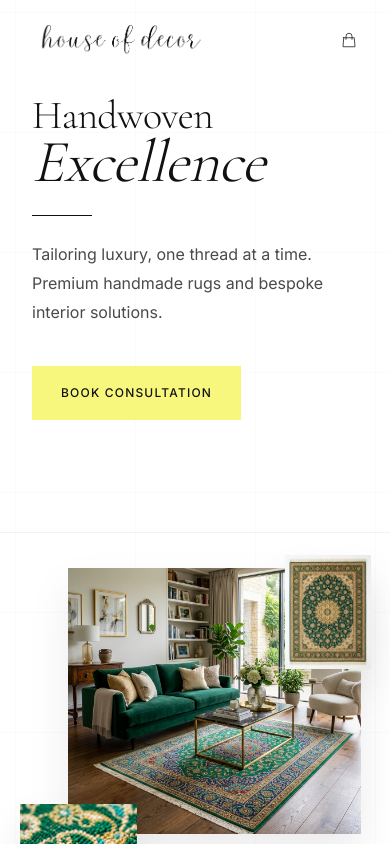
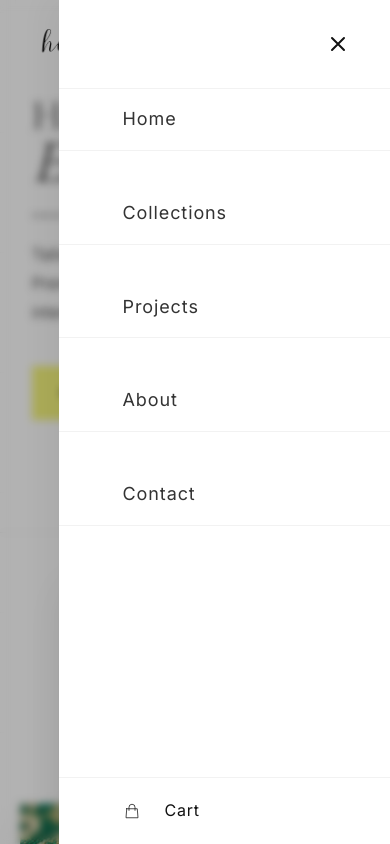
Before and after one commit to H0D-dev/HOD_NEXT.JS, a Next.js app: page / in a window 390 px wide. Both pictures are taken after a click on the button 349 px from the left and 40 px from the top of the page. Shown: the top 844 px of the page. Built offline with nearby package versions, Linux system fonts and the light colour scheme.

Commit message:
Update mobile header navigation, improve responsive layout, and resolve Next.js Image component performance warnings

```diff
--- a/src/components/about/AboutSection.tsx
+++ b/src/components/about/AboutSection.tsx
@@ -22,6 +22,7 @@ export default function AboutSection() {
                     src="https://images.unsplash.com/photo-1600607687920-4e2a09cf159d?auto=format&fit=crop&q=80&w=800"
                     alt="House of Decor Living Room"
                     fill
+                    sizes="(max-width: 1024px) 50vw, 25vw"
                     className="object-cover"
                   />
                 </div>
@@ -30,6 +31,7 @@ export default function AboutSection() {
                     src="https://images.unsplash.com/photo-1595428774223-ef52624120d2?auto=format&fit=crop&q=80&w=800"
                     alt="House of Decor Interior Style"
                     fill
+                    sizes="(max-width: 1024px) 50vw, 25vw"
                     className="object-cover"
                   />
                 </div>
@@ -42,6 +44,7 @@ export default function AboutSection() {
                     src="https://images.unsplash.com/photo-1513694203232-719a280e022f?auto=format&fit=crop&q=80&w=800"
                     alt="Handmade Rug Details"
                     fill
+                    sizes="(max-width: 1024px) 50vw, 25vw"
                     className="object-cover"
                   />
                 </div>
@@ -50,6 +53,7 @@ export default function AboutSection() {
                     src="https://images.unsplash.com/photo-1600607686527-6fb886090705?auto=format&fit=crop&q=80&w=800"
                     alt="Rolled Premium Rug"
                     fill
+                    sizes="(max-width: 1024px) 50vw, 25vw"
                     className="object-cover"
                   />
                 </div>
@@ -67,7 +71,7 @@ export default function AboutSection() {
               From classic to contemporary styles, each piece is thoughtfully designed to elevate your home or office with beauty, comfort, and enduring craftsmanship.
             </p>
 
-            <button className="px-10 py-5 border border-[var(--border-primary)] bg-transparent text-[var(--text-primary)] uppercase text-xs tracking-[0.2em] font-medium hover:bg-[var(--text-primary)] hover:text-[var(--bg-primary)] transition-all duration-500 w-max">
+            <button className="px-10 py-5 border border-[var(--accent-primary)] bg-[var(--accent-primary)] text-black uppercase text-xs tracking-[0.2em] font-medium hover:bg-black hover:border-black hover:text-white transition-all duration-500 w-max">
               Book Appointment
             </button>
           </div>
--- a/src/components/banner/SofterVoiceBanner.css
+++ b/src/components/banner/SofterVoiceBanner.css
@@ -11,9 +11,9 @@
   margin: 0 auto;
   padding: 120px var(--space-4);
   display: flex;
-  justify-content: flex-start;
-  align-items: flex-start;
-  text-align: left;
+  justify-content: center;
+  align-items: center;
+  text-align: center;
 }
 
 .softer-voice__heading {
@@ -23,12 +23,13 @@
   letter-spacing: -0.04em;
   display: flex;
   flex-direction: column;
+  align-items: center;
 }
 
 .softer-voice__line-1 {
   font-family: var(--font-inter), sans-serif;
-  font-size: clamp(54px, 10vw, 140px);
-  font-weight: 400;
+  font-size: clamp(32px, 8vw, 140px);
+  font-weight: 300;
   display: block;
 }
 
@@ -36,21 +37,21 @@
   display: flex;
   align-items: flex-start;
   gap: var(--space-4);
-  margin-top: var(--space-2);
+  margin-top: var(--space-4);
 }
 
 .softer-voice__arrow {
-  width: clamp(60px, 12vw, 140px);
-  height: clamp(60px, 12vw, 140px);
+  width: clamp(30px, 8vw, 140px);
+  height: clamp(30px, 8vw, 140px);
   color: var(--text-muted);
   flex-shrink: 0;
-  margin-top: clamp(10px, 3vw, 40px);
-  margin-left: clamp(20px, 5vw, 100px);
+  margin-top: clamp(0px, 1.5vw, 15px);
+  margin-left: clamp(8px, 4vw, 100px);
 }
 
 .softer-voice__line-2 {
   font-family: var(--font-cormorant), 'Cormorant Garamond', serif;
-  font-size: clamp(64px, 12vw, 160px);
+  font-size: clamp(38px, 10vw, 160px);
   font-weight: 300;
   font-style: italic;
   letter-spacing: -0.02em;
--- a/src/components/banner/SofterVoiceBanner.tsx
+++ b/src/components/banner/SofterVoiceBanner.tsx
@@ -18,23 +18,23 @@ export default function SofterVoiceBanner() {
           <span className="softer-voice__line-1 relative w-fit">
             Give Your Home
             <svg
-              className="absolute -top-10 -right-10 md:-top-16 md:-right-20 w-16 h-16 md:w-24 md:h-24 drop-shadow-sm"
+              className="absolute -top-6 -right-6 w-10 h-10 sm:-top-10 sm:-right-10 sm:w-16 sm:h-16 md:-top-16 md:-right-20 md:w-24 md:h-24 drop-shadow-sm"
               viewBox="0 0 100 100"
               fill="none"
-              stroke="#2A2A2A"
+              stroke="currentColor"
               strokeWidth="5"
               strokeLinecap="round"
               strokeLinejoin="round"
             >
               {/* Base */}
-              <path d="M 20 53 C 20 75 25 90 35 90 C 45 90 55 90 65 90 C 75 90 80 75 80 53 Z" fill="#FF8A9B" />
+              <path d="M 20 53 C 20 75 25 90 35 90 C 45 90 55 90 65 90 C 75 90 80 75 80 53 Z" fill="var(--bg-primary)" />
               {/* Inner Window/Door */}
-              <path d="M 33 55 C 33 70 38 75 45 75 C 52 75 55 70 55 55 Z" fill="#C5EAF7" />
+              <path d="M 33 55 C 33 70 38 75 45 75 C 52 75 55 70 55 55 Z" fill="none" />
               {/* Awning/Roof */}
-              <path d="M 25 20 C 35 15 65 15 75 20 C 85 30 95 45 90 55 C 85 60 75 58 65 50 C 55 60 45 60 35 50 C 25 58 15 60 10 55 C 5 45 15 30 25 20 Z" fill="#FF8A9B" />
+              <path d="M 25 20 C 35 15 65 15 75 20 C 85 30 95 45 90 55 C 85 60 75 58 65 50 C 55 60 45 60 35 50 C 25 58 15 60 10 55 C 5 45 15 30 25 20 Z" fill="var(--bg-primary)" />
               {/* Highlights */}
-              <path d="M 20 40 C 25 25 40 22 55 22" stroke="#FFAEC0" strokeWidth="4" fill="none" />
-              <path d="M 37 60 C 37 70 40 72 46 72" stroke="#E5F6FD" strokeWidth="3" fill="none" />
+              <path d="M 20 40 C 25 25 40 22 55 22" stroke="currentColor" strokeWidth="4" fill="none" />
+              <path d="M 37 60 C 37 70 40 72 46 72" stroke="currentColor" strokeWidth="3" fill="none" />
             </svg>
           </span>
           <div className="softer-voice__bottom-row">
--- a/src/components/hero/RugCard.tsx
+++ b/src/components/hero/RugCard.tsx
@@ -35,7 +35,7 @@ export default function RugCard({
         fill
         sizes="(max-width: 768px) 50vw, 25vw"
         style={{ objectFit: "cover" }}
-        loading="eager"
+        priority
       />
     </motion.div>
   );
--- a/src/components/layout/Header.css
+++ b/src/components/layout/Header.css
@@ -8,7 +8,7 @@
   top: 0;
   left: 0;
   width: 100%;
-  z-index: 100;
+  z-index: 1000;
   background: transparent;
   border-bottom: 1px solid transparent;
   transition: all 0.4s var(--ease-premium);
@@ -31,7 +31,8 @@
 .header__left {
   display: flex;
   align-items: center;
-  gap: var(--space-7); /* wide gap between logo and nav */
+  gap: var(--space-7);
+  /* wide gap between logo and nav */
 }
 
 /* ── Left Side: Navigation ── */
@@ -122,6 +123,56 @@
   transform: scale(1.05);
 }
 
+.header__hamburger-btn,
+.header__close-btn {
+  display: none;
+  /* Hidden on desktop */
+  background: transparent;
+  border: none;
+  color: var(--text-primary);
+  cursor: pointer;
+  align-items: center;
+  justify-content: center;
+  transition: opacity 0.4s var(--ease-premium), transform 0.4s var(--ease-premium);
+  padding: 8px;
+}
+
+.header__hamburger-btn:hover,
+.header__close-btn:hover {
+  opacity: 0.7;
+  transform: scale(1.05);
+}
+
+.header__nav-header {
+  display: none;
+  /* Hidden on desktop */
+}
+
+/* ── Mobile Overlay ── */
+.header__overlay {
+  position: fixed;
+  top: 0;
+  left: 0;
+  width: 100vw;
+  height: 100vh;
+  /* Darker overlay to ensure background is obviously blocked */
+  background: rgba(0, 0, 0, 0.3);
+  backdrop-filter: blur(4px);
+  z-index: 990;
+  opacity: 0;
+  pointer-events: none;
+  transition: opacity 0.4s var(--ease-premium);
+}
+
+.header__overlay--open {
+  opacity: 1;
+  pointer-events: auto;
+}
+
+.header__mobile-cart {
+  display: none;
+}
+
 /* ── Responsive ── */
 @media (max-width: 1024px) {
   .header__container {
@@ -138,14 +189,95 @@
     padding: var(--space-3) var(--space-4);
   }
 
-  .header__nav-list {
+  .header__desktop-cart-btn {
     display: none;
-    /* Mobile menu implementation would go here */
   }
 
-  /* For mobile, if links are hidden, center or right-align the logo */
+  .header__hamburger-btn {
+    display: flex;
+    margin-left: var(--space-3);
+  }
+
+  .header__nav {
+    position: fixed;
+    top: 0;
+    right: 0;
+    width: 85%;
+    max-width: 360px;
+    height: 100vh;
+    /* Fill the viewport height */
+    height: 100dvh;
+    background: var(--bg-primary);
+    z-index: 1001;
+    display: flex;
+    flex-direction: column;
+    overflow-y: auto;
+    /* Ensure cart is accessible on short screens */
+    transform: translateX(100%);
+    transition: transform 0.5s var(--ease-premium);
+    box-shadow: -10px 0 30px rgba(0, 0, 0, 0.05);
+  }
+
+  .header__nav--open {
+    transform: translateX(0);
+  }
+
+  .header__nav-header {
+    display: flex;
+    justify-content: flex-end;
+    padding: var(--space-3) var(--space-4);
+    border-bottom: 1px solid rgba(0, 0, 0, 0.05);
+  }
+
+  .header__close-btn {
+    display: flex;
+  }
+
+  .header__nav-list {
+    display: flex;
+    flex-direction: column;
+    padding: 0;
+    margin: 0;
+    align-items: stretch;
+    width: 100%;
+  }
+
+  .header__nav-item {
+    width: 100%;
+    margin: 0;
+    padding: 0;
+  }
+
+  .header__nav-link {
+    display: block;
+    width: 100%;
+    font-size: 18px;
+    padding: 16px var(--space-6);
+    border-bottom: 1px solid rgba(0, 0, 0, 0.05);
+  }
+
+  .header__nav-item:last-child .header__nav-link {
+    border-bottom: 1px solid rgba(0, 0, 0, 0.05);
+  }
+
+  .header__mobile-cart {
+    display: flex;
+    margin-top: auto;
+    padding: 20px var(--space-6);
+    color: var(--text-primary);
+    border-top: 1px solid rgba(0, 0, 0, 0.05);
+  }
+
+  .header__mobile-cart .header__cart-btn {
+    gap: var(--space-3);
+    font-size: 16px;
+    font-family: var(--font-inter), 'Inter', sans-serif;
+    letter-spacing: 0.05em;
+  }
+
+  /* Adjust logo width constraint to share space with right buttons */
   .header__logo {
-    width: 100%;
-    text-align: right;
+    width: auto;
+    text-align: left;
   }
 }
--- a/src/components/layout/Header.tsx
+++ b/src/components/layout/Header.tsx
@@ -3,6 +3,7 @@
 import { useState, useEffect } from "react";
 import Link from "next/link";
 import Image from "next/image";
+import { usePathname } from "next/navigation";
 import "./Header.css";
 
 /* ── Navigation Links Data ── */
@@ -16,24 +17,56 @@ const NAV_LINKS = [
 
 export default function Header() {
   const [isScrolled, setIsScrolled] = useState(false);
+  const [isMobileMenuOpen, setIsMobileMenuOpen] = useState(false);
+  const pathname = usePathname();
+
+  // Close menu on route change
+  useEffect(() => {
+    setIsMobileMenuOpen(false);
+  }, [pathname]);
 
   useEffect(() => {
     const handleScroll = () => {
-      if (window.scrollY > 20) {
-        setIsScrolled(true);
-      } else {
-        setIsScrolled(false);
-      }
+      setIsScrolled(window.scrollY > 20);
     };
-
     window.addEventListener("scroll", handleScroll);
     return () => window.removeEventListener("scroll", handleScroll);
   }, []);
 
+  // Prevent scroll when menu is open
+  useEffect(() => {
+    if (isMobileMenuOpen) {
+      document.body.style.overflow = "hidden";
+    } else {
+      document.body.style.overflow = "";
+    }
+    return () => {
+      document.body.style.overflow = "";
+    };
+  }, [isMobileMenuOpen]);
+
+  // Close mobile menu on resize to desktop
+  useEffect(() => {
+    const handleResize = () => {
+      if (window.innerWidth > 768) {
+        setIsMobileMenuOpen(false);
+      }
+    };
+    window.addEventListener("resize", handleResize);
+    return () => window.removeEventListener("resize", handleResize);
+  }, []);
+
   return (
+    <>
+      {/* ── Mobile Overlay ── */}
+      <div
+        className={`header__overlay ${isMobileMenuOpen ? "header__overlay--open" : ""}`}
+        onClick={() => setIsMobileMenuOpen(false)}
+        aria-hidden="true"
+      />
+
       <header className={`header ${isScrolled ? "header--scrolled" : ""}`}>
         <div className="header__container">
-
           <div className="header__left">
             {/* ── Logo ── */}
             <Link href="/" className="header__logo">
@@ -43,12 +76,25 @@ export default function Header() {
                 width={180}
                 height={40}
                 className="header__logo-img"
+                style={{ width: "auto" }}
                 priority
+                loading="eager"
               />
             </Link>
 
             {/* ── Navigation Links ── */}
-          <nav className="header__nav" aria-label="Main Navigation">
+            <nav className={`header__nav ${isMobileMenuOpen ? "header__nav--open" : ""}`} aria-label="Main Navigation">
+              <div className="header__nav-header">
+                <button
+                  className="header__close-btn"
+                  aria-label="Close menu"
+                  onClick={() => setIsMobileMenuOpen(false)}
+                >
+                  <svg width="24" height="24" viewBox="0 0 24 24" fill="none" xmlns="http://www.w3.org/2000/svg">
+                    <path d="M18 6L6 18M6 6l12 12" stroke="currentColor" strokeWidth="2" strokeLinecap="round" strokeLinejoin="round"/>
+                  </svg>
+                </button>
+              </div>
               <ul className="header__nav-list">
                 {NAV_LINKS.map((link) => (
                   <li key={link.label} className="header__nav-item">
@@ -58,19 +104,36 @@ export default function Header() {
                   </li>
                 ))}
               </ul>
-          </nav>
-        </div>
-
-        {/* ── Cart (Right) ── */}
-        <div className="header__right">
+              <div className="header__mobile-cart">
                 <button className="header__cart-btn" aria-label="Open cart">
                   <svg width="18" height="18" viewBox="0 0 24 24" fill="none" xmlns="http://www.w3.org/2000/svg">
                     <path d="M16 11V7a4 4 0 00-8 0v4M5 9h14l1 12H4L5 9z" stroke="currentColor" strokeWidth="1" strokeLinecap="square" />
                   </svg>
+                  <span className="header__mobile-cart-label">Cart</span>
                 </button>
               </div>
+            </nav>
+          </div>
 
+          {/* ── Right Group ── */}
+          <div className="header__right">
+            <button className="header__cart-btn header__desktop-cart-btn" aria-label="Open cart">
+              <svg width="18" height="18" viewBox="0 0 24 24" fill="none" xmlns="http://www.w3.org/2000/svg">
+                <path d="M16 11V7a4 4 0 00-8 0v4M5 9h14l1 12H4L5 9z" stroke="currentColor" strokeWidth="1" strokeLinecap="square" />
+              </svg>
+            </button>
+            <button
+              className="header__hamburger-btn"
+              aria-label="Open menu"
+              onClick={() => setIsMobileMenuOpen(true)}
+            >
+              <svg width="24" height="24" viewBox="0 0 24 24" fill="none" xmlns="http://www.w3.org/2000/svg">
+                <path d="M3 6h18M3 12h18M3 18h18" stroke="currentColor" strokeWidth="2.5" strokeLinecap="round" strokeLinejoin="round"/>
+              </svg>
+            </button>
+          </div>
         </div>
       </header>
+    </>
   );
 }
--- a/src/components/newsletter/NewsletterSection.tsx
+++ b/src/components/newsletter/NewsletterSection.tsx
@@ -48,9 +48,9 @@ export default function NewsletterSection() {
   };
 
   return (
-    <section className="min-h-[100dvh] flex flex-col justify-center py-16 bg-[#111111] text-white overflow-hidden">
+    <section className="min-h-[100dvh] flex flex-col justify-center py-16 md:py-24 bg-[var(--bg-primary)] text-[var(--text-primary)] border-t border-[var(--border-secondary)] overflow-hidden">
       <div className="max-w-[var(--container-lg)] mx-auto px-6 w-full">
-        <div className="grid grid-cols-1 lg:grid-cols-2 gap-16 lg:gap-24 items-center">
+        <div className="grid grid-cols-1 lg:grid-cols-2 gap-12 md:gap-16 lg:gap-24 items-center">
 
           {/* LEFT SIDE: Content + Form */}
           <div className="flex flex-col">
@@ -63,21 +63,22 @@ export default function NewsletterSection() {
             >
             <motion.span
               variants={itemVariants}
-              className="uppercase text-xs tracking-[0.2em] text-[#D0D0D0] mb-6 block font-sans"
+              className="uppercase text-xs tracking-[0.2em] text-[var(--text-muted)] mb-6 block font-sans"
             >
               Stay Inspired
             </motion.span>
 
             <motion.h2
               variants={itemVariants}
-              className="font-serif text-4xl md:text-5xl lg:text-6xl mb-8 leading-[1.1]"
+              className="font-sans text-4xl md:text-5xl lg:text-6xl mb-8 tracking-[-0.04em] leading-[0.9] text-[var(--text-primary)] relative inline-flex flex-wrap items-start"
             >
-              Bring Luxury Home
+              <span>Bring Luxury Home</span>
+              <sup className="text-xl md:text-2xl font-light ml-2 mt-1 tracking-normal text-[var(--text-secondary)]">(06)</sup>
             </motion.h2>
 
             <motion.p
               variants={itemVariants}
-              className="text-[#D0D0D0] text-lg leading-relaxed mb-12 font-sans font-light"
+              className="text-[var(--text-secondary)] text-lg leading-relaxed mb-12 font-sans font-light"
             >
               Get exclusive access to new collections, design inspiration, and bespoke interior insights curated for refined living.
             </motion.p>
@@ -86,10 +87,10 @@ export default function NewsletterSection() {
               <motion.div
                 initial={{ opacity: 0 }}
                 animate={{ opacity: 1 }}
-                className="p-8 border border-[#333333] bg-[#161616] text-center"
+                className="p-8 border border-[var(--border-secondary)] bg-[var(--bg-secondary)] text-center"
               >
-                <h3 className="font-serif text-2xl mb-2 text-[#F7F77E]">Welcome to the Community</h3>
-                <p className="text-[#D0D0D0] font-light">Thank you for joining. We will be in touch soon.</p>
+                <h3 className="font-sans text-2xl mb-2 text-[var(--accent-primary)] font-medium">Welcome to the Community</h3>
+                <p className="text-[var(--text-secondary)] font-light">Thank you for joining. We will be in touch soon.</p>
               </motion.div>
             ) : (
               <motion.form
@@ -105,7 +106,7 @@ export default function NewsletterSection() {
                       id="firstName"
                       name="firstName"
                       placeholder="First Name"
-                      className="w-full px-6 py-4 bg-[#181818] text-white border border-[#333333] focus:outline-none focus:border-[#F7F77E] transition-colors font-sans placeholder-[#8C8C8C] rounded-none"
+                      className="w-full px-6 py-4 bg-[var(--bg-secondary)] text-[var(--text-primary)] border border-[var(--border-secondary)] focus:outline-none focus:border-[var(--accent-primary)] transition-colors font-sans placeholder-[var(--text-muted)] rounded-none"
                     />
                   </div>
                   <div className="flex flex-col">
@@ -115,7 +116,7 @@ export default function NewsletterSection() {
                       id="lastName"
                       name="lastName"
                       placeholder="Last Name"
-                      className="w-full px-6 py-4 bg-[#181818] text-white border border-[#333333] focus:outline-none focus:border-[#F7F77E] transition-colors font-sans placeholder-[#8C8C8C] rounded-none"
+                      className="w-full px-6 py-4 bg-[var(--bg-secondary)] text-[var(--text-primary)] border border-[var(--border-secondary)] focus:outline-none focus:border-[var(--accent-primary)] transition-colors font-sans placeholder-[var(--text-muted)] rounded-none"
                     />
                   </div>
                 </div>
@@ -127,19 +128,19 @@ export default function NewsletterSection() {
                     id="email"
                     name="email"
                     placeholder="Email Address"
-                    className="w-full px-6 py-4 bg-[#181818] text-white border border-[#333333] focus:outline-none focus:border-[#F7F77E] transition-colors font-sans placeholder-[#8C8C8C] rounded-none"
+                    className="w-full px-6 py-4 bg-[var(--bg-secondary)] text-[var(--text-primary)] border border-[var(--border-secondary)] focus:outline-none focus:border-[var(--accent-primary)] transition-colors font-sans placeholder-[var(--text-muted)] rounded-none"
                   />
                 </div>
 
                 <button
                   type="submit"
                   disabled={isSubmitting}
-                  className="mt-4 px-10 py-5 bg-[#F7F77E] text-[#111111] border border-[#F7F77E] uppercase text-xs tracking-[0.2em] font-medium hover:bg-[#E0E065] hover:border-[#E0E065] transition-all duration-300 w-full rounded-none disabled:opacity-70 disabled:cursor-not-allowed"
+                  className="mt-4 px-10 py-5 bg-[var(--accent-primary)] text-black border border-[var(--accent-primary)] uppercase text-xs tracking-[0.2em] font-medium hover:bg-black hover:border-black hover:text-white transition-all duration-500 w-full rounded-none disabled:opacity-70 disabled:cursor-not-allowed"
                 >
                   {isSubmitting ? "Joining..." : "Join Our Community \u2192"}
                 </button>
 
-                <p className="text-xs text-[#8C8C8C] mt-2 text-center tracking-wide">
+                <p className="text-xs text-[var(--text-muted)] mt-2 text-center tracking-wide">
                   We respect your privacy. Unsubscribe anytime.
                 </p>
               </motion.form>
@@ -148,7 +149,7 @@ export default function NewsletterSection() {
         </div>
 
         {/* RIGHT SIDE: Image */}
-        <div className="relative w-full h-[50vh] md:h-[60vh] lg:h-[75vh] max-h-[700px] overflow-hidden group">
+        <div className="relative w-full h-[350px] sm:h-[450px] lg:h-[75vh] max-h-[700px] overflow-hidden group">
           <motion.div
             variants={imageVariants}
             initial="hidden"
--- a/src/components/process/ProcessSection.css
+++ b/src/components/process/ProcessSection.css
@@ -82,9 +82,9 @@
   display: inline-flex;
   align-items: center;
   gap: var(--space-2);
-  background-color: transparent;
-  color: var(--text-primary);
-  border: 1px solid var(--border-primary);
+  background-color: var(--accent-primary);
+  color: #000000;
+  border: 1px solid var(--accent-primary);
   padding: 16px 32px;
   font-size: var(--text-sm);
   font-weight: 500;
@@ -97,9 +97,9 @@
 }
 
 .process__cta:hover {
-  background-color: var(--accent-primary);
-  border-color: var(--accent-primary);
-  color: var(--text-primary);
+  background-color: #000000;
+  border-color: #000000;
+  color: #ffffff;
   box-shadow: 0 10px 30px rgba(0, 0, 0, 0.05);
 }
 
```
Also changed, not shown: src/components/hero/HeroSection.css (+12 -6 lines). Lines whose indentation alone changed are shown as unchanged.
